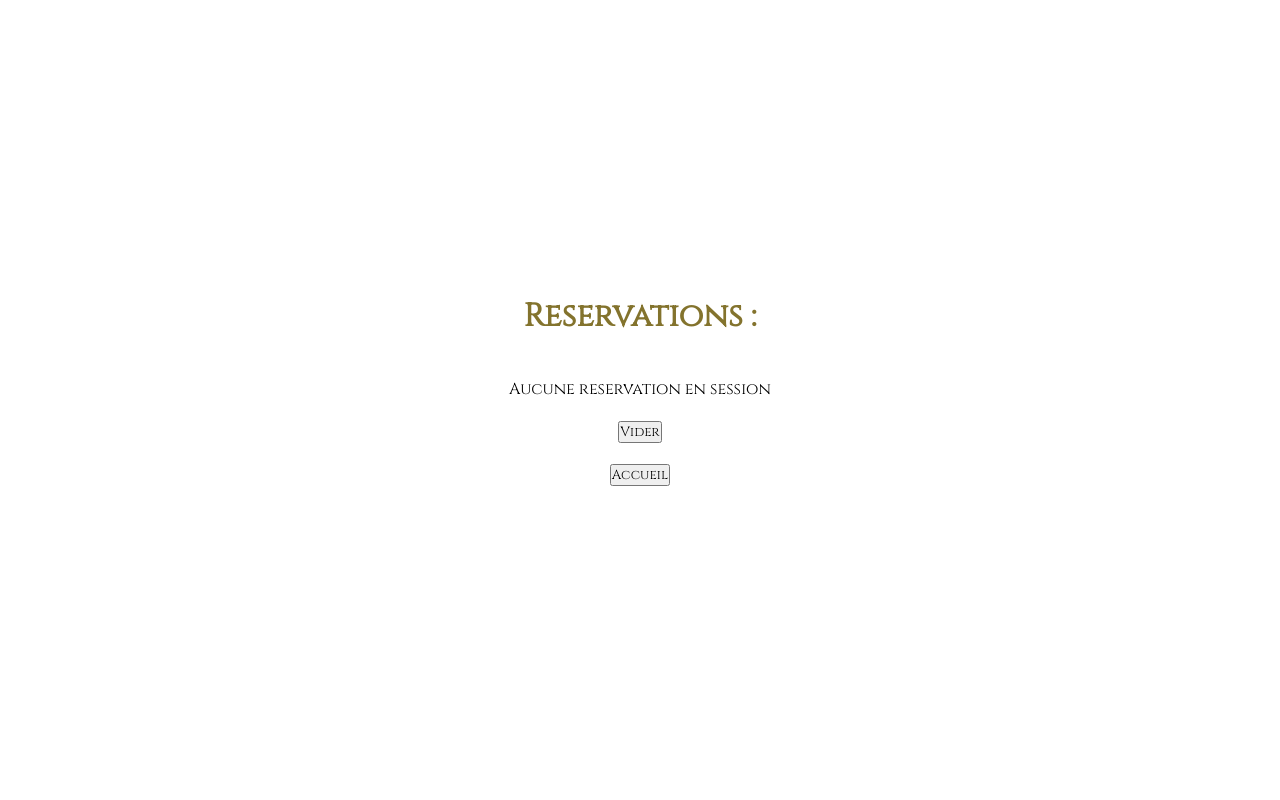
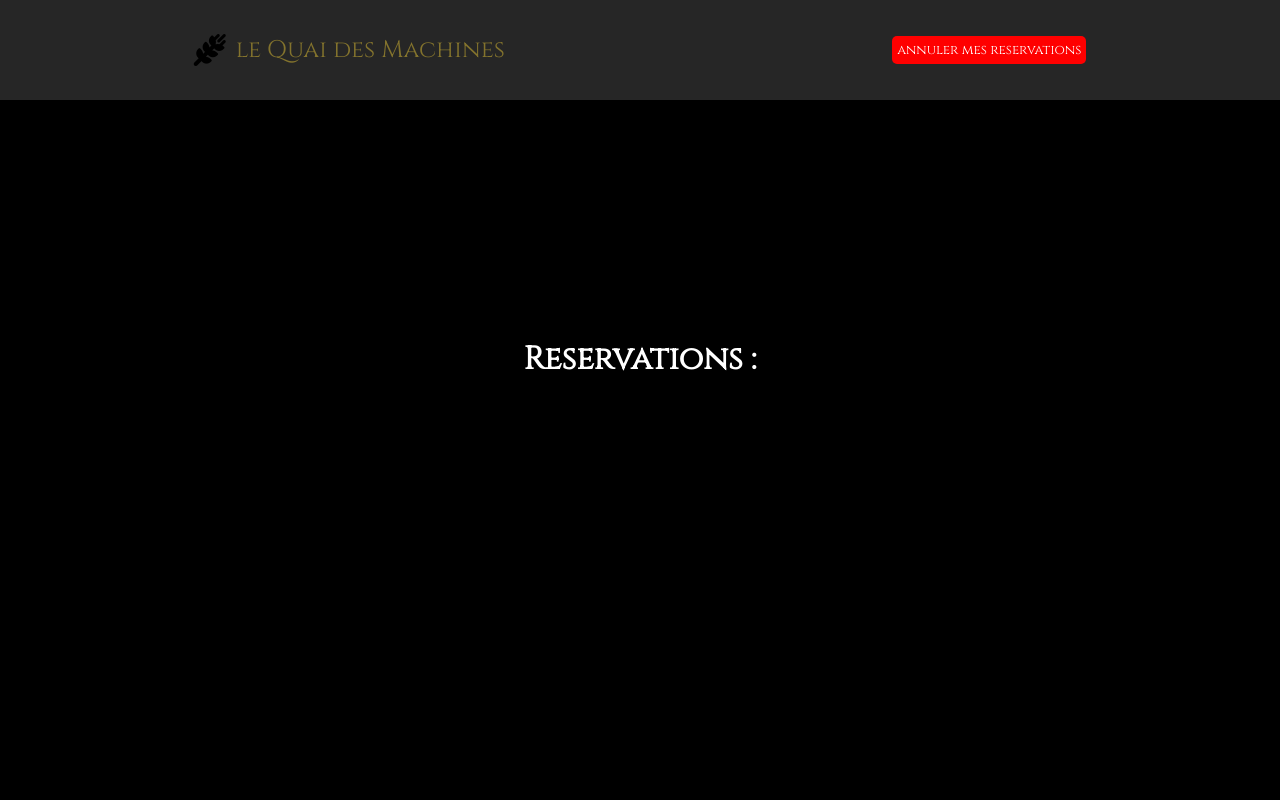
Before and after one commit to Yacine667/Projet_Restaurant, a PHP site: page /panier.php in a window 1280 px wide. Run offline with PHP 8.4, Linux system fonts and the light colour scheme.

Commit message:
modified:   css/style.css (ajout partie panier) 	modified:   panier.php (mettre du style )

```diff
--- a/css/style.css
+++ b/css/style.css
@@ -5,13 +5,7 @@
   box-sizing: 0;
   font-family: "Cinzel", serif;
 }
-table,
-th,
-td {
-  border: 1px solid black;
-  color: #83732d;
-  padding: 15px
-}
+
 body {
   min-height: fit-content;
   display: flex;
@@ -743,3 +737,48 @@ footer a {
 .fa-solid {
   color: #000;
 }
+
+
+
+/* **********************************page panier.php */
+#header_panier{
+  display: flex;
+  flex-direction: row;
+  background-color: #262626;
+  width: 100%;
+  height: 10%;
+  position: absolute;
+  top: 0;
+}
+.panier_menudiv{
+  display: flex;
+  flex-direction: column;
+  justify-content: center;
+  align-items: center;
+  text-align: center;
+  background-color: #83732d;
+  width: 50%;
+}
+table,
+th,
+td {
+  border: 1px solid whitesmoke;
+  color: #83732d;
+  padding: 15px
+}
+.btnsupprimer{
+  background-color: red;
+  color: white;
+  border-radius: 5px;
+  padding: 5px;
+  border: none;
+  cursor: pointer;
+}
+.btnVoir{
+  background-color: rgba(74, 92, 40, 0.288);
+  color: white;
+  border-radius: 5px;
+  padding: 5px;
+  border: 1px solid white;
+  cursor: pointer;
+}
--- a/panier.php
+++ b/panier.php
@@ -5,8 +5,8 @@ $jour = (isset($_GET["jour"])) ? $_GET["jour"] : "";
 function afficherMenu($jour)
 {
     if (!empty($jour)) {
-        echo "le menu de ".$jour." est composé de :<br>";
-        echo implode(' ', $_SESSION[$jour]);
+        echo "<h3>le menu de ".$jour." est composé de :</h3><br>";
+        echo"<h5>". implode('<br>', $_SESSION[$jour])."</h5>";
     } else {
         echo '';
     }
@@ -25,8 +25,18 @@ function afficherMenu($jour)
     <title>liste des reservations</title>
 </head>
 
-<body style="background-color: white;">
-    <h1>Reservations :</h1>
+<body >
+    <header id="header_panier">
+    <div id="menu_logo">
+            <a href=index.php>
+              <i class="fa-solid fa-wheat-awn"></i>
+              <p>le Quai des Machines</p>
+            </a>
+          </div>
+
+    <a href="traitement.php?action=deleteAll"><button type='submit' name='delete-button' class='btnsupprimer'>annuler mes reservations</button></a>
+    </header>
+    <h1 style="color: white;">Reservations :</h1>
     <?php
     // var_dump($_SESSION['days'][0]);
     //  si la clé "products" du tableau $-session n'existe pas OU ou cette clé existe mais ne contient aucune donnée  -->
@@ -49,12 +59,11 @@ function afficherMenu($jour)
             "<td>" . $index . "</td>",
             "<td>" . $reservation['clientName'] . "</td>",
             "<td>" . $reservation['clientEmail'] . "</td>",
-            "<td><a href='traitement.php?action=retirePersonne&id=$index'><i class='fa-solid fa-minus' style='color:black'></i></a>" . $reservation['clientNb'] . "<a  href='traitement.php?action=addPersonne&id=$index'><i class='fa-solid fa-plus' style='color:green'></i></a></td>",
+            "<td><a href='traitement.php?action=retirePersonne&id=$index'><i class='fa-solid fa-minus' style='color:red'></i></a>" . $reservation['clientNb'] . "<a  href='traitement.php?action=addPersonne&id=$index'><i class='fa-solid fa-plus' style='color:green'></i></a></td>",
             "<td>" . $reservation['horaire'] . "</td>",
             "<td>" . $reservation['day'] . "</td>",
-            "<td><a href='traitement.php?action=deleteReservation&id=$index'><button>supprimer</button></a>
-            <a href='traitement.php?action=afficherMenu&id=$index&jour=" . $reservation['day'] . "'><button>Voir menu</button></a>
-            <a href='panier.php?id=$index&jour=" . $reservation['day'] . "'><button>Voir menu</button></a>
+            "<td><a href='traitement.php?action=deleteReservation&id=$index'><button class='btnsupprimer'>Annuler</button></a>
+            <a href='panier.php?id=$index&jour=" . $reservation['day'] . "'><button class='btnVoir'>Voir menu</button></a>
 
             </td>";
             "</tr>";
@@ -62,11 +71,10 @@ function afficherMenu($jour)
         "</table>";
     }
     ?>
-    <a href="traitement.php?action=deleteAll"><button type='submit' name='delete-button' class='btn btn-danger'>Vider</button></a>
-    <a href="index.php"><button>Accueil</button></a>
 
 
-    <div>
+
+    <div class="panier_menudiv">
         <h2><?php echo afficherMenu($jour)  ?></h2>
     </div>
 
--- a/traitement.php
+++ b/traitement.php
@@ -57,7 +57,6 @@ switch ($action) {
 
         break;
     case 'afficherMenu':
-        // si la valeur de l'input jour est egal a la valeur d'une variable stocker dans la session days on fait
-        // afficher le menu de ce jour
+
         break;
 }
```
